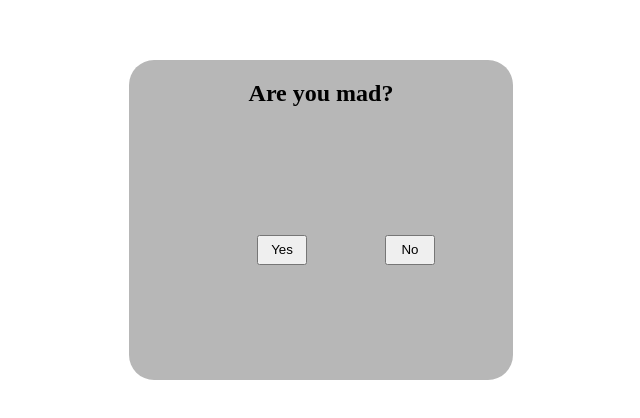
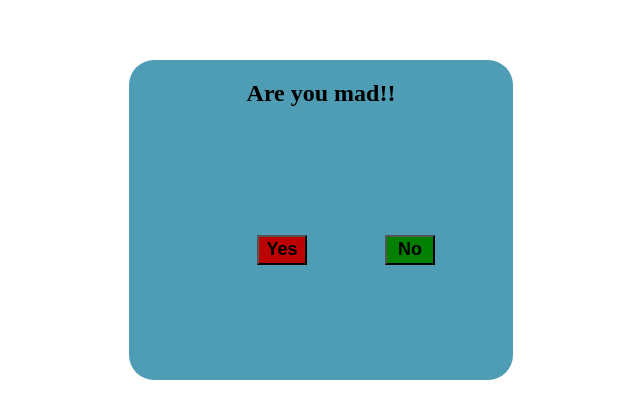
Before and after one commit to Jeimoh/amMad, a plain HTML site: page index.html in a window 1280 px wide. Shown: the part 180-598 px from the top of the page, without its empty margins (319-959 px from the left). Drawn offline with Linux system fonts and the light colour scheme.

```diff
--- a/index.html
+++ b/index.html
@@ -9,7 +9,7 @@
 <body>
     <div id="main">
 
-        <h2>Are you mad?</h2>
+        <h2>Are you mad!!</h2>
         <br><br><br>
         <br><br><br>
         <button id="yes" onclick="Dumb()"> Yes</button>
--- a/style.css
+++ b/style.css
@@ -11,11 +11,13 @@ body{
     text-align: center;
     height: 40vh;
     width: 30vw;
-   background-color: rgba(18, 17, 17, 0.3);
+   background-color: rgba(3, 116, 148, 0.7);
    border-radius: 25px;
 }
 button{
     position: absolute;
+    font-weight: bold;
+    font-size: large;
 
 }
 button:hover{
@@ -23,12 +25,15 @@ button:hover{
 
 }
 #yes{
+
     left: 45%;
     width: 50px;
-    height: 30px
+    height: 30px;
+    background-color: rgb(188, 3, 3);
 }
 #No{
     left: 55%;
     width: 50px;
     height: 30px;
+    background-color: green;
 }
```
